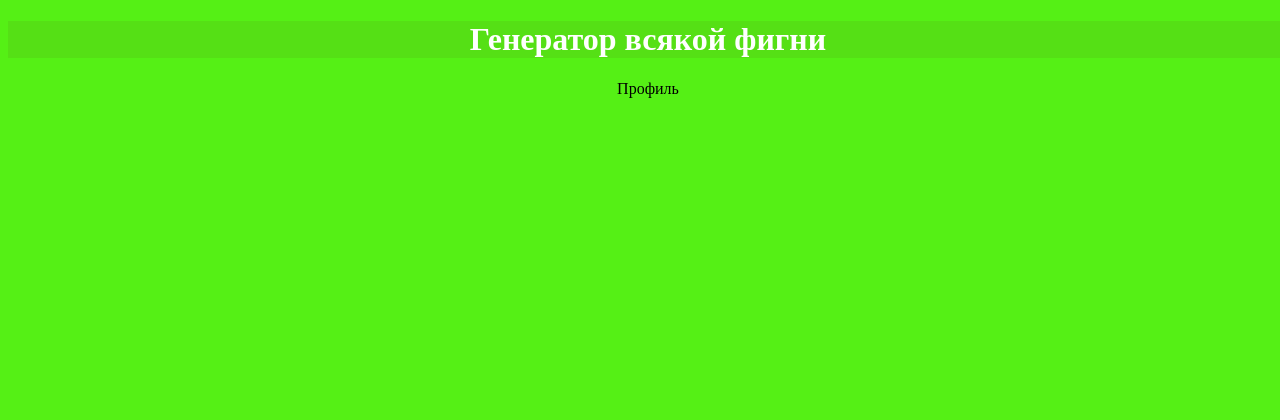
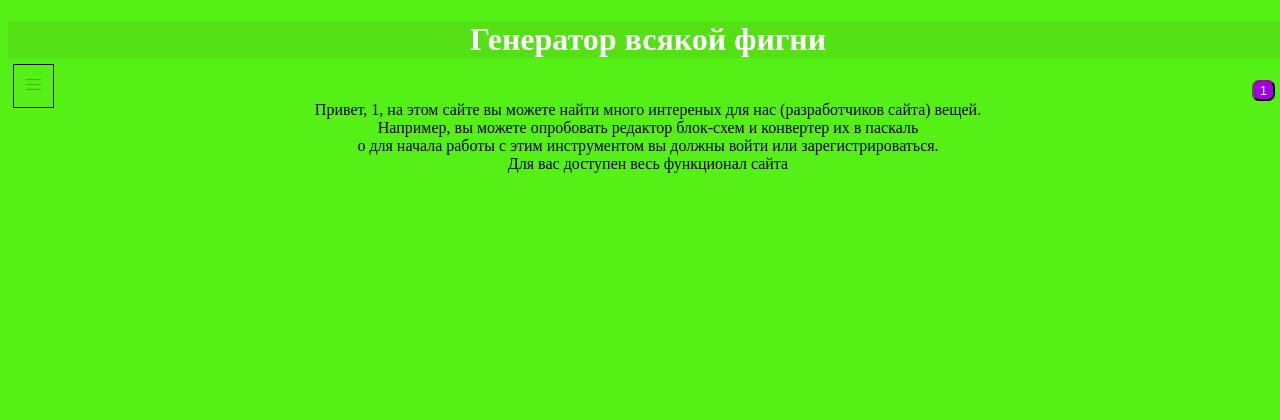
Before and after one commit to GovardFilipsovich/Site, a Flask app: page /1/profile in a window 1280 px wide. Shown: the top 420 px of the page. Run offline with Flask 2, Linux system fonts and the light colour scheme.

Commit message:
Создана основа для страницы пользователя. Создана форма авторизации. Изменена структура ссылок

```diff
--- a/main.py
+++ b/main.py
@@ -1,13 +1,19 @@
 from flask import Flask, render_template, request, redirect
+from loginform import LoginForm
 
 app = Flask(__name__)
 app.config['SECRET_KEY'] = 'AllanGregoryPrimaryKey'
 
 count_menu = 0
 
-@app.route('/', methods=["GET", "POST"])
-@app.route('/index', methods=["GET", "POST"])
+@app.route("/")
+@app.route("/index")
 def index():
+    return redirect("/guest/profile")
+
+
+@app.route("/guest/profile", methods=["GET", "POST"])
+def guest():
     global count_menu
     if request.method == "GET":
         count_menu = 0
@@ -18,7 +24,6 @@ def index():
         elif list(request.form.keys())[0] == "SignIn":
             return redirect("/signin")
         elif list(request.form.keys())[0] == "Sett":
-            print(count_menu)
             if count_menu % 2 == 0:
                 count_menu += 1
                 return render_template("index.html", hidden="")
@@ -26,6 +31,25 @@ def index():
                 count_menu += 1
                 return render_template("index.html", hidden="hidden")
 
+
+@app.route("/<Username>/profile", methods=["GET", "POST"])
+def profile(Username):
+    global count_menu
+    if request.method == "GET":
+        count_menu = 0
+        return render_template("profile.html", name=Username, hidden="hidden",
+                               functional="Для вас доступен весь функционал сайта")
+    else:
+        if list(request.form.keys())[0] == "Sett":
+            if count_menu % 2 == 0:
+                count_menu += 1
+                return render_template("profile.html", hidden="", name=Username)
+            else:
+                count_menu += 1
+                return render_template("profile.html", hidden="hidden", name=Username)
+        elif list(request.form.keys())[0] == "Name":
+            return render_template("profile.html", name=Username, hidden="hidden",
+                               functional="Для вас доступен весь функционал сайта")
 
 @app.route('/reg', methods=["GET", "POST"])
 def reg():
@@ -35,13 +59,10 @@ def reg():
 
 @app.route('/signin', methods=["GET", "POST"])
 def signin():
-    if request.method == "GET":
-        return render_template("signin.html")
-
-
-@app.route("/<Username>/profile")
-def profile(Username):
-    return render_template("profile.html")
+    form = LoginForm()
+    if form.validate_on_submit():
+        return redirect('/success')
+    return render_template('signin.html', title='Авторизация', form=form)
 
 
 if __name__ == '__main__':
--- a/static/css/style.css
+++ b/static/css/style.css
@@ -4,6 +4,7 @@ H1 {
 }
 .Reg_Form {
   text-align: right;
+  width: 99%;
 }
 body {
   background-color: #55f015;
@@ -18,7 +19,7 @@ html, body, .container{
 	top:8%;
 	background-color:aliceblue;
 }
-input {
+.Reg_Form input {
   background-color: #a000e0;
   border-block-color: #500050;
   border-radius: 7px;
@@ -41,3 +42,12 @@ input {
 	padding: 7px 7px 7px;
 	color: red;
 }
+#submit{
+	text-align: center;
+	border: 1px solid #000;
+	*border: 0px;
+	background: none;
+	cursor: pointer;
+	padding: 7px 7px 7px;
+	color: red;
+}
--- a/templates/base.html
+++ b/templates/base.html
@@ -3,7 +3,7 @@
 <head>
     <meta charset="utf-8">
     <meta name="viewport" content="width=device-width, initial-scale=1, shrink-to-fit=no">
-     <link rel="stylesheet" type="text/css" href="{{ url_for('static', filename='css/style.css')}}">
+    <link rel="stylesheet" type="text/css" href="{{ url_for('static', filename='css/style.css')}}">
     <title>{{title}}</title>
 </head>
 <body>
--- a/templates/index.html
+++ b/templates/index.html
@@ -90,7 +90,7 @@
 </form>
 
 <center>
-    Привет, на этом сайте вы можете найти много интереных для нас (разработчиков сайта) вещей. <br>
+    Привет, гость, на этом сайте вы можете найти много интереных для нас (разработчиков сайта) вещей. <br>
     Например, вы можете опробовать редактор блок-схем и конвертер их в паскаль <br>
     о для начала работы с этим инструментом вы должны войти или зарегистрироваться. <br>
     Для гостей не доступен функционал сайта.
--- a/templates/profile.html
+++ b/templates/profile.html
@@ -2,8 +2,97 @@
 
 {% block content %}
 
+<object width="25%" height="90%" class="Menu" {{hidden}}>
+    <ul>
+        <center><button>Редактор блок-схем</button></center>
+        <center><button>Редактор блок-схем</button></center>
+        <center><button>Редактор блок-схем</button></center>
+    </ul>
+</object>
+
+<form method="post" class="Reg_Form">
+    <div class="Settings">
+        <button name="Sett">
+            <svg
+               xmlns:dc="http://purl.org/dc/elements/1.1/"
+               xmlns:cc="http://creativecommons.org/ns#"
+               xmlns:rdf="http://www.w3.org/1999/02/22-rdf-syntax-ns#"
+               xmlns:svg="http://www.w3.org/2000/svg"
+               xmlns="http://www.w3.org/2000/svg"
+               xmlns:sodipodi="http://sodipodi.sourceforge.net/DTD/sodipodi-0.dtd"
+               xmlns:inkscape="http://www.inkscape.org/namespaces/inkscape"
+               width="25"
+               height="25"
+               viewBox="0 0 13.229166 13.229167"
+               version="1.1"
+               id="svg8"
+               inkscape:version="1.0.2-2 (e86c870879, 2021-01-15)"
+               sodipodi:docname="Menu_button.svg">
+              <defs
+                 id="defs2" />
+              <sodipodi:namedview
+                 id="base"
+                 pagecolor="#ffffff"
+                 bordercolor="#666666"
+                 borderopacity="1.0"
+                 inkscape:pageopacity="0.0"
+                 inkscape:pageshadow="2"
+                 inkscape:zoom="11.196396"
+                 inkscape:cx="32.746607"
+                 inkscape:cy="22.257389"
+                 inkscape:document-units="mm"
+                 inkscape:current-layer="layer1"
+                 inkscape:document-rotation="0"
+                 showgrid="false"
+                 units="px"
+                 inkscape:window-width="1920"
+                 inkscape:window-height="1017"
+                 inkscape:window-x="-8"
+                 inkscape:window-y="-8"
+                 inkscape:window-maximized="1" />
+              <metadata
+                 id="metadata5">
+                <rdf:RDF>
+                  <cc:Work
+                     rdf:about="">
+                    <dc:format>image/svg+xml</dc:format>
+                    <dc:type
+                       rdf:resource="http://purl.org/dc/dcmitype/StillImage" />
+                    <dc:title></dc:title>
+                  </cc:Work>
+                </rdf:RDF>
+              </metadata>
+              <g
+                 inkscape:label="Layer 1"
+                 inkscape:groupmode="layer"
+                 id="layer1">
+                <path
+                   style="fill:none;stroke:#000000;stroke-width:0.140323px;stroke-linecap:butt;stroke-linejoin:miter;stroke-opacity:1"
+                   d="m 2.6458442,4.0389115 7.9374758,0.00609"
+                   id="path10"
+                   sodipodi:nodetypes="cc" />
+                <path
+                   style="fill:none;stroke:#000000;stroke-width:0.140323px;stroke-linecap:butt;stroke-linejoin:miter;stroke-opacity:1"
+                   d="m 2.6458776,6.6115387 7.9374764,0.00609"
+                   id="path10-4"
+                   sodipodi:nodetypes="cc" />
+                <path
+                   style="fill:none;stroke:#000000;stroke-width:0.140323px;stroke-linecap:butt;stroke-linejoin:miter;stroke-opacity:1"
+                   d="m 2.6458776,9.184166 7.9374754,0.00609"
+                   id="path10-41"
+                   sodipodi:nodetypes="cc" />
+              </g>
+            </svg>
+        </button>
+    </div>
+    <input type="submit" name="Name" value="{{name}}">
+</form>
+
 <center>
-    Профиль
+    Привет, {{name}}, на этом сайте вы можете найти много интереных для нас (разработчиков сайта) вещей. <br>
+    Например, вы можете опробовать редактор блок-схем и конвертер их в паскаль <br>
+    о для начала работы с этим инструментом вы должны войти или зарегистрироваться. <br>
+    {{functional}}
 </center>
 
 {% endblock %}
```
Also changed, not shown: loginform.py (added, +9 -0 lines), templates/signin.html (+18 -4 lines).
